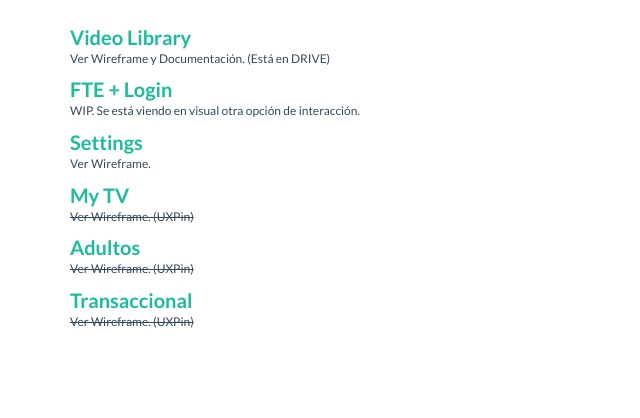
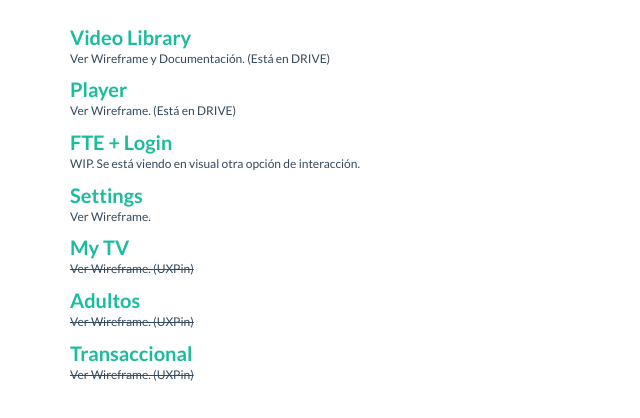
Before and after one commit to monicameika/itvwfs, a plain HTML site: page index.html in a window 1280 px wide. Shown: the part 90-508 px from the top of the page, without its empty margins (0-640 px from the left). Drawn offline with nearby package versions, Linux system fonts and the light colour scheme; a script that the page names is missing.

Commit message:
Release 18.06.15 -Actualización de VideoLibrary (Upcoming va ahí) - Player

```diff
--- a/index.html
+++ b/index.html
@@ -25,6 +25,9 @@
 
          <h3>Video Library</h3>
             <p> <a href="https://drive.google.com/open?id=0B_JTpbi6fHV2R1FNN2xsRWdPTVk&authuser=0" target="black"> Ver Wireframe y Documentación. (Está en DRIVE) </a></p>
+
+        <h3>Player</h3>
+            <p> <a href="https://drive.google.com/open?id=0B_JTpbi6fHV2QVdBWHJKaVJlZGs&authuser=0" target="black"> Ver Wireframe. (Está en DRIVE) </a></p>
 
         <h3>FTE + Login</h3>
             <p> <a href="https://live.uxpin.com/eeff22a52980bda2f6734a3f82dad944a1174226#/pages/23710634/sitemap" target="black"> WIP. Se está viendo en visual otra opción de interacción. </a></p>
```
